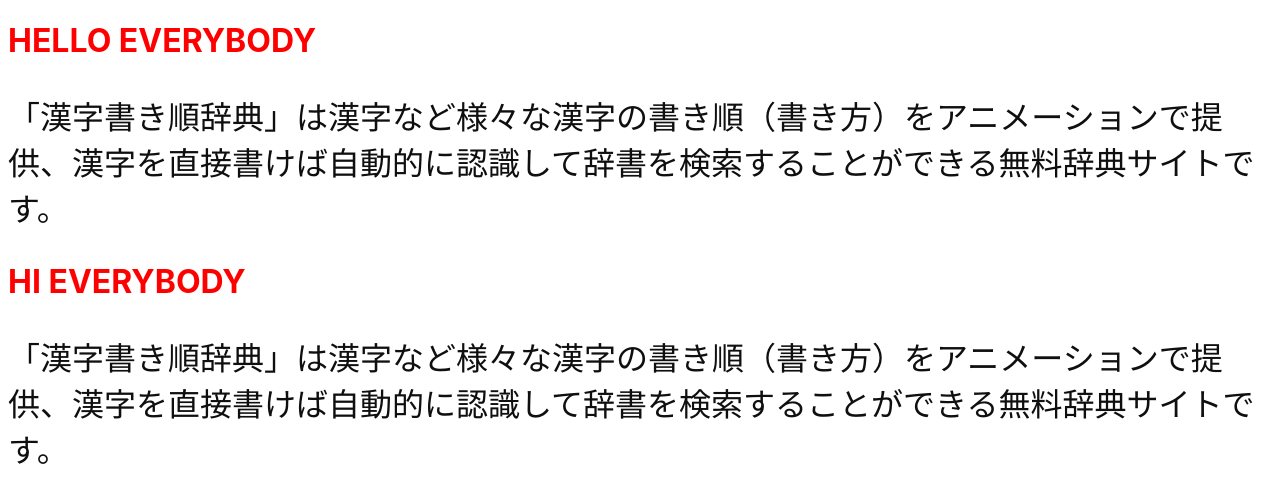
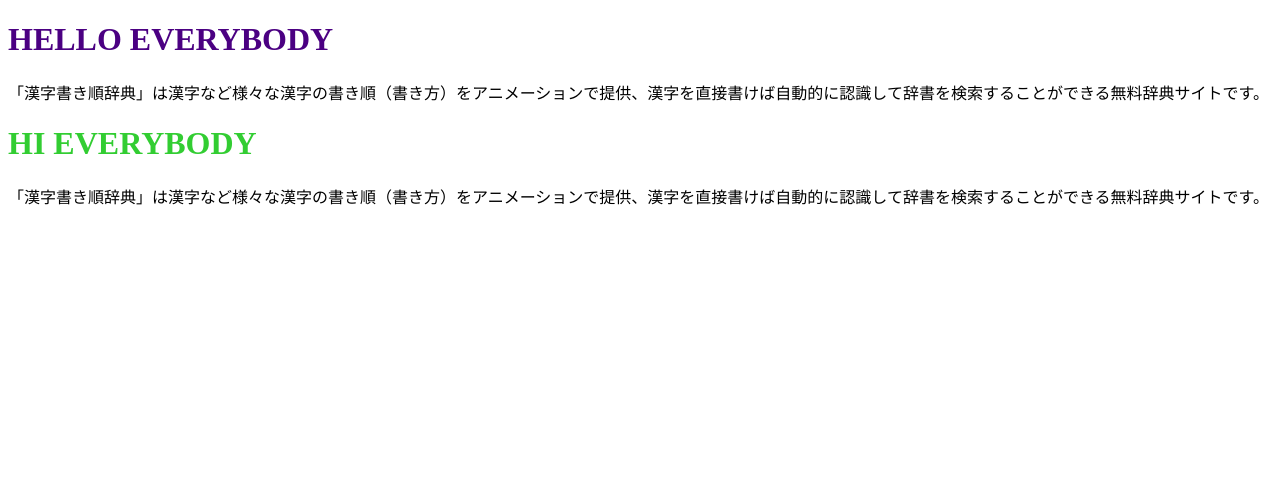
Before and after one commit to Mrunal-09/FULL-STACK-WD, a plain HTML site: page CSS1.html in a window 1280 px wide. Drawn offline with Linux system fonts and the light colour scheme.

Commit message:
2)id selectors

```diff
--- a/CSS1.html
+++ b/CSS1.html
@@ -7,27 +7,25 @@
   <title>CSS1</title>
   <!-- This is internal css.It consists of selectors-->
   <style>
-    /* element selectors-it styles all the same elements together no need of adding separately */
-  h1{
-    /* if you don't want inline css priority to work !important */
-    color:red !important ;
-    font-size: xx-large;
-    font-family:-apple-system, BlinkMacSystemFont, 'Segoe UI', Roboto, Oxygen, Ubuntu, Cantarell, 'Open Sans', 'Helvetica Neue', sans-serif
-  }
-  p{
-    color:hsl(0, 0%, 6%);
-    font-size:xx-large;
-  }
-  /* but everytime u can't add inline/important if you want diff heading for each ,then id selectors are created */
+    /* these are id selectors */
+    #first {
+      color:indigo;
+
+    }
+    #second{
+      color: limegreen;
+    }
+    /* priority order=incline css>id selectors>element selectors */
+    /* you cannot assign same id multiple times but a class can be repeated multiple times so class id is used */
   </style>
 </head>
 <body>
-  <h1 > HELLO EVERYBODY</h1>
+  <h1 id="first" > HELLO EVERYBODY</h1>
   <p>
     「漢字書き順辞典」は漢字など様々な漢字の書き順（書き方）をアニメーションで提供、漢字を直接書けば自動的に認識して辞書を検索することができる無料辞典サイトです。
   </p>
   <!-- inline css has priority over internal css -->
-  <h1 style="color:hotpink"> HI EVERYBODY</h1>
+  <h1 id="second"> HI EVERYBODY</h1>
   <p>
     「漢字書き順辞典」は漢字など様々な漢字の書き順（書き方）をアニメーションで提供、漢字を直接書けば自動的に認識して辞書を検索することができる無料辞典サイトです。
   </p>
```
